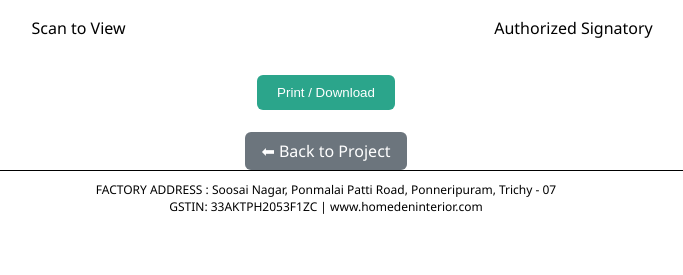
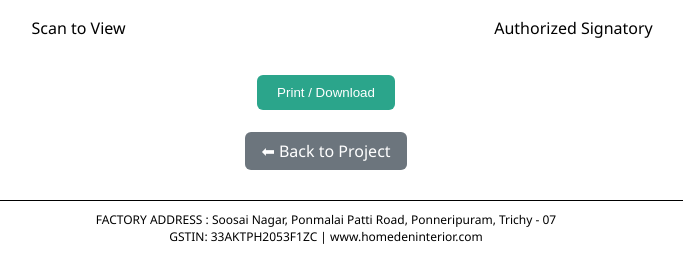
Before and after one commit to vivek248-cloud/Homedeninvoice-v2, a Django app: template billing/templates/billing/payment/invoice.html in a window 1280 px wide. Shown: the part 1359-1634 px from the top of the page, without its empty margins (314-997 px from the left). Before the commit the page ends 1573 px from the top, so only its background shows below. Run offline with Django 5.2, Linux system fonts and the light colour scheme; the template is opened without the code that fills it: most values are stand-ins (such as "Sample title", 1, 10 or a date in 2020); some libraries are stand-ins or nearby versions.

Commit message:
new update

```diff
--- a/billing/templates/billing/payment/invoice.html
+++ b/billing/templates/billing/payment/invoice.html
@@ -720,7 +720,7 @@ body.public-invoice .no-print {
 
 
         <!-- BUTTONS -->
-        <div class="print-btn">
+        <div class="print-btn" style="margin-bottom:30px;">
             <button onclick="downloadInvoice()" class="btn-print">
                 Print / Download
             </button>
```
